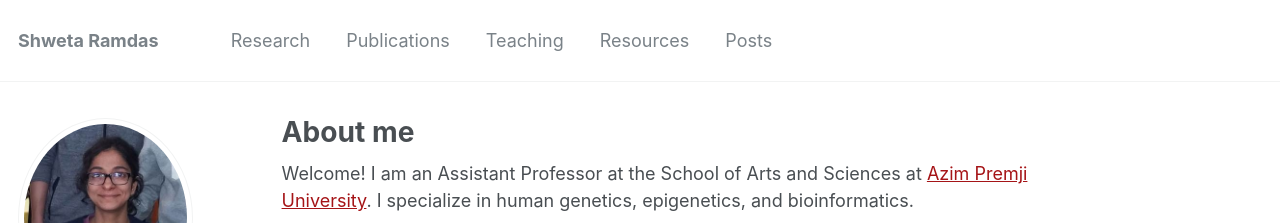
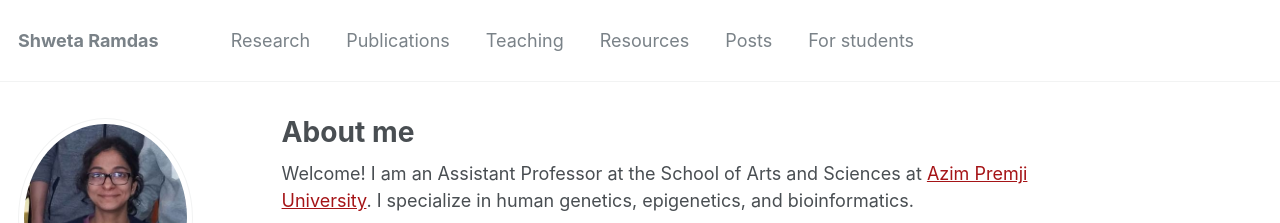
Before and after one commit to shwetaramdas/shwetaramdas.github.io, a Jekyll site: the page built from _pages/about.md, in a window 1280 px wide. Shown: the top 223 px of the page. Built offline with Jekyll 4.4.1, drawn with Linux system fonts in a browser that asks for light colours; some web fonts are replaced.

Commit message:
Update navigation.yml

```diff
--- a/_data/navigation.yml
+++ b/_data/navigation.yml
@@ -14,3 +14,6 @@ main:
 
   - title: "Posts"
     url: /posts/
+
+  - title: "For students"
+    url: /students/
```
